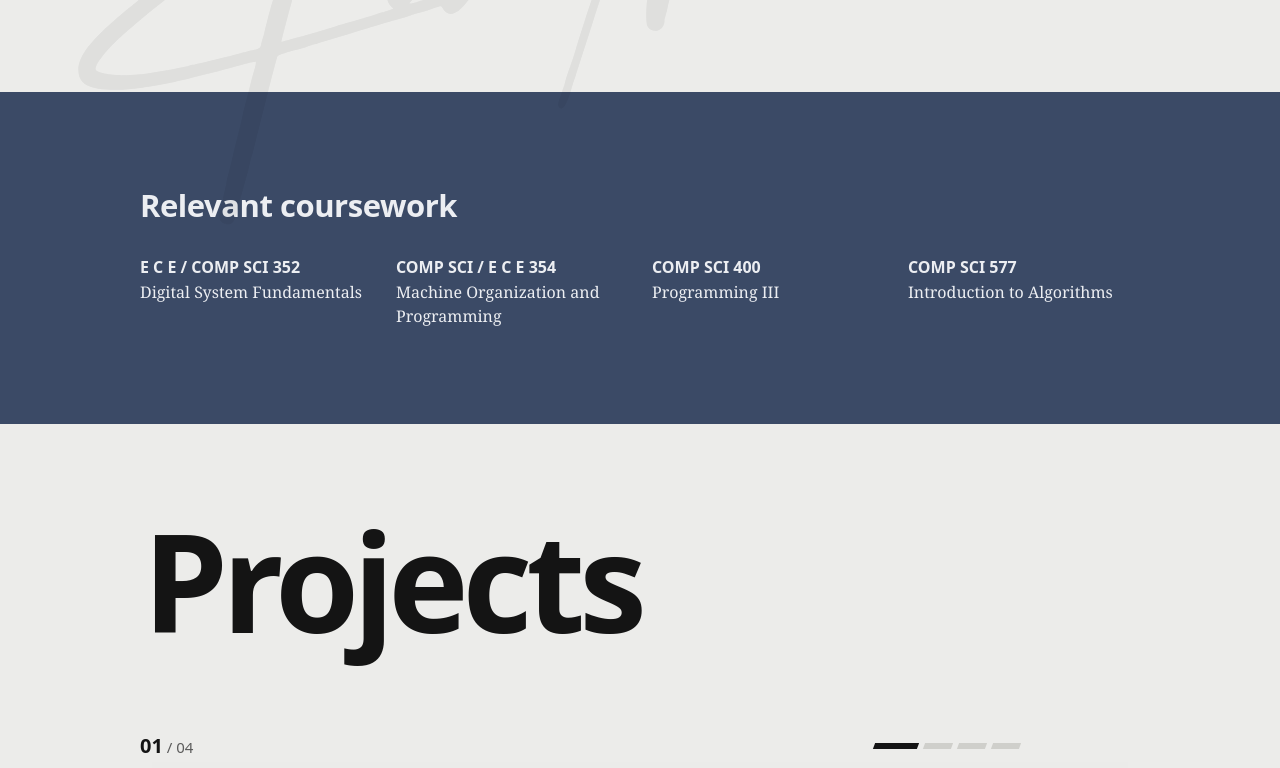
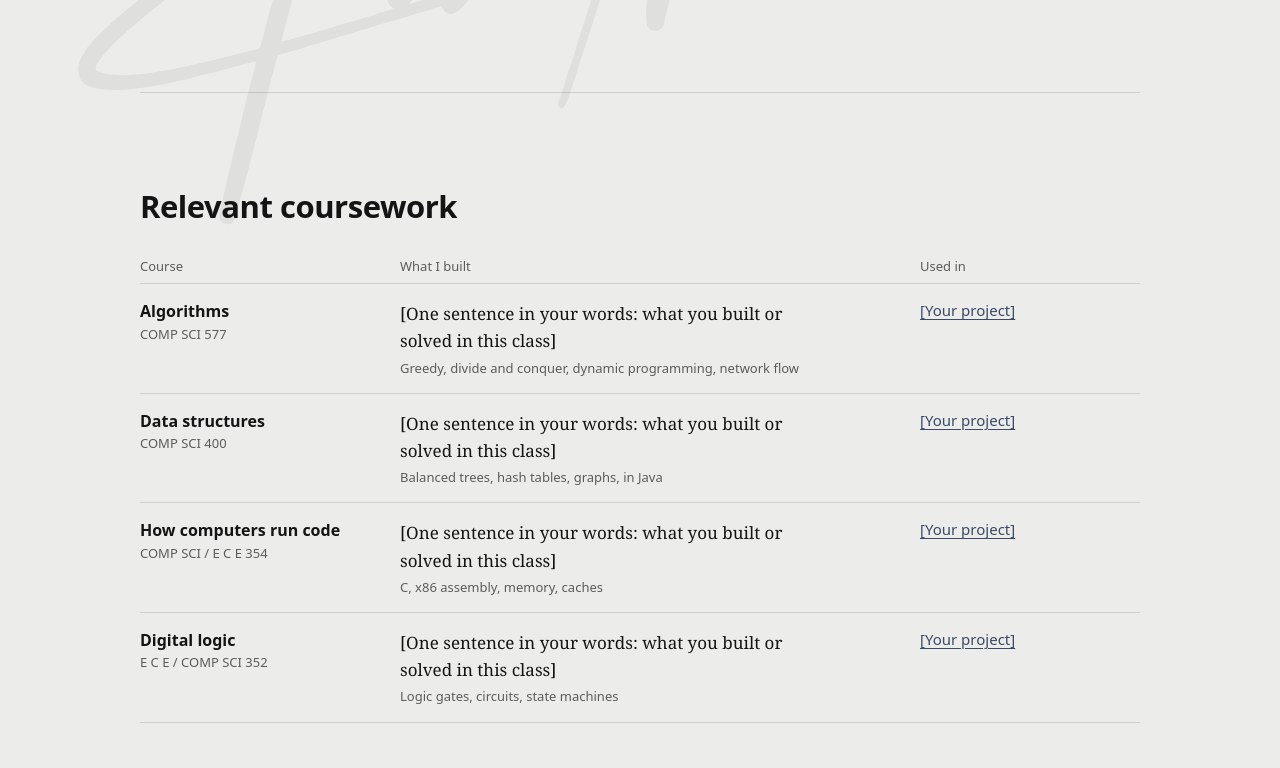
Before and after one commit to rohannuthi7/rohannuthi7.github.io, an Astro site: page / in a window 1280 px wide. Shown: the part 552-1320 px from the top of the page. Built offline with nearby package versions, Linux system fonts and the light colour scheme; Astro itself is replaced by a stand-in of ours.

Commit message:
Rebuild coursework as a table and unify section headings
Coursework is now a three-column table (course, what I built, used in)
on the page background under a hairline. The Projects heading uses the
same h2 style as the other sections.

Co-Authored-By: Claude Fable 5.2 <noreply@anthropic.com>

```diff
--- a/src/components/ProjectDeck.astro
+++ b/src/components/ProjectDeck.astro
@@ -15,8 +15,8 @@ const { projects } = Astro.props;
 const pad = (n: number) => String(n).padStart(2, '0');
 ---
 <section id="projects" class="section deck" aria-labelledby="projects-title">
-  <div class="container deck-head">
-    <h2 id="projects-title" class="deck-title">Projects</h2>
+  <div class="container">
+    <h2 id="projects-title" class="h2 section-title">Projects</h2>
   </div>
   <div class="deck-container runway">
     <div class="stage">
--- a/src/data/coursework.ts
+++ b/src/data/coursework.ts
@@ -1,6 +1,19 @@
-// Courses shown on the home page, lowest catalogue number first. `term` is
-// set only while a course is in progress.
-export type Course = { number: string; title: string; term?: string };
+// Courses shown on the home page, highest catalogue number first.
+//
+// `name` is the plain-English name; `number` is the catalogue listing.
+// `built` is one sentence, in Rohan's words, on what he built or solved in the
+// class. `project` is the slug of a project on this site that used the course
+// (a folder name under src/content/projects). Until either is filled in, the
+// page shows a bracketed placeholder. `term` is set only while a course is in
+// progress.
+export type Course = {
+  number: string;
+  name: string;
+  topics: string;
+  built?: string;
+  project?: string;
+  term?: string;
+};
 
 /** "COMP SCI / E C E 354" -> 354 */
 export function catalogNumber(course: Course): number {
@@ -8,8 +21,24 @@ export function catalogNumber(course: Course): number {
 }
 
 export const coursework: Course[] = [
-  { number: 'E C E / COMP SCI 352', title: 'Digital System Fundamentals' },
-  { number: 'COMP SCI / E C E 354', title: 'Machine Organization and Programming' },
-  { number: 'COMP SCI 400', title: 'Programming III' },
-  { number: 'COMP SCI 577', title: 'Introduction to Algorithms' },
+  {
+    number: 'COMP SCI 577',
+    name: 'Algorithms',
+    topics: 'Greedy, divide and conquer, dynamic programming, network flow',
+  },
+  {
+    number: 'COMP SCI 400',
+    name: 'Data structures',
+    topics: 'Balanced trees, hash tables, graphs, in Java',
+  },
+  {
+    number: 'COMP SCI / E C E 354',
+    name: 'How computers run code',
+    topics: 'C, x86 assembly, memory, caches',
+  },
+  {
+    number: 'E C E / COMP SCI 352',
+    name: 'Digital logic',
+    topics: 'Logic gates, circuits, state machines',
+  },
 ];
--- a/src/pages/index.astro
+++ b/src/pages/index.astro
@@ -18,7 +18,7 @@ const experience = (await getCollection('experience')).sort(byStartDesc);
 // The signature again, large and faint behind the intro. Decorative: the
 // footer copy carries the accessible name.
 const watermark = signatureSvg.replace(/ role="img" aria-label="[^"]*" class="signature"/, ' aria-hidden="true" focusable="false" class="intro-signature"');
-const byNumber = (a: { number: string }, b: { number: string }) => catalogNumber(a) - catalogNumber(b);
+const byNumber = (a: { number: string }, b: { number: string }) => catalogNumber(b) - catalogNumber(a);
 ---
 <Base title={site.title} description={site.description} ogImage="/og/home.png" signature>
   <div class="intro">
@@ -51,17 +51,34 @@ const byNumber = (a: { number: string }, b: { number: string }) => catalogNumber
   </section>
   </div>
 
-  <section id="coursework" class="section section-case">
+  <section id="coursework" class="section section-ruled">
     <div class="container">
       <h2 class="h2 section-title">Relevant coursework</h2>
-      <ul class="courses">
-        {[...coursework].sort(byNumber).map((c) => (
-          <li class="course">
-            <span class="course-num">{c.number}</span>
-            <span class="course-title">{c.title}{c.term && <span class="kicker term">{c.term}</span>}</span>
-          </li>
-        ))}
-      </ul>
+      <table class="courses">
+        <thead>
+          <tr><th scope="col">Course</th><th scope="col">What I built</th><th scope="col">Used in</th></tr>
+        </thead>
+        <tbody>
+          {[...coursework].sort(byNumber).map((c) => {
+            const used = projects.find((p) => p.id === c.project);
+            return (
+              <tr>
+                <th scope="row" class="course-name">
+                  {c.name}
+                  <span class="course-num">{c.number}{c.term && ` (${c.term})`}</span>
+                </th>
+                <td class="course-built">
+                  <p>{c.built ?? '[One sentence in your words: what you built or solved in this class]'}</p>
+                  <p class="course-topics">{c.topics}</p>
+                </td>
+                <td class="course-used">
+                  {used ? <a href={`/projects/${used.id}`}>{used.data.title}</a> : <span class="todo-link">[Your project]</span>}
+                </td>
+              </tr>
+            );
+          })}
+        </tbody>
+      </table>
     </div>
   </section>
 
--- a/src/styles/site.css
+++ b/src/styles/site.css
@@ -73,17 +73,19 @@ h1, h2, h3 { text-wrap: balance; }
 @media (max-width: 720px) { .lrow { grid-template-columns: minmax(0, 1fr); } .lrow .kicker { padding-bottom: 8px; } }
 
 /* Section rhythm: every section after About has 96px above and below, the
-   h2, then 32px to content. Surfaces alternate page / tint / page; the
-   surface edge is the boundary, so there are no hairlines between sections. */
+   h2, then 32px to content. Coursework sits on the page background
+   under a hairline; Skills keeps the tinted surface. */
 .section { padding-top: var(--space-12); padding-bottom: var(--space-12); }
 .section-tint { background: var(--surface); --line: var(--surface-line); --img-border: var(--surface-line); }
-/* Slate-blue surface, the same --case-bg as the project pages and card hover
-   bar. Text 7.7:1 and muted 5.4:1 on the light-mode blue (more in dark mode). */
-.section-case { background: var(--case-bg); color: var(--case-fg); --fg: var(--case-fg); --muted: #C3CAD6; --line: rgb(255 255 255 / 0.2); --img-border: transparent; }
+/* A section on the page background, set off from the one above by a hairline
+   the width of the content column. */
+.section-ruled { padding-top: 0; }
+.section-ruled > .container::before { content: ""; display: block; border-top: 1px solid var(--line); margin-bottom: var(--space-12); }
 .section-title { margin-bottom: var(--space-4); }
 @media (max-width: 720px) {
   .section { padding-top: var(--space-8); padding-bottom: var(--space-8); }
   .section-title { margin-bottom: var(--space-3); }
+  .section-ruled > .container::before { margin-bottom: var(--space-8); }
 }
 
 /* About. The intro wraps the hero and About so the signature can sit behind
@@ -120,21 +122,34 @@ h1, h2, h3 { text-wrap: balance; }
 }
 @media (max-width: 480px) { .hero h1 { font-size: 40px; } .lede { font-size: 17px; } .h2 { font-size: 25px; } .body { font-size: 16px; } }
 
-/* Coursework: a short list, lowest catalogue number first. */
-.courses { display: grid; grid-template-columns: repeat(4, minmax(0, 1fr)); gap: 24px; }
-.course { display: flex; flex-direction: column; gap: 2px; }
-.course-num { font-size: 16px; line-height: 1.4; font-weight: 600; }
-.course-title { font-family: var(--font-serif); font-size: 16px; line-height: 1.5; }
-.course-title .term { margin-left: 6px; white-space: nowrap; }
-@media (max-width: 720px) { .courses { grid-template-columns: repeat(2, minmax(0, 1fr)); } }
+/* Coursework: a three-column table. Course name and number, what was built
+   (serif, with the topics underneath), and the project that used it. */
+.courses { width: 100%; border-collapse: collapse; text-align: left; font-family: var(--font-sans); }
+.courses th, .courses td { padding: 16px 24px 16px 0; vertical-align: top; border-bottom: 1px solid var(--line); }
+.courses th:last-child, .courses td:last-child { padding-right: 0; }
+.courses thead th { padding-top: 0; padding-bottom: 8px; font-size: 13px; line-height: 1.4; font-weight: 400; color: var(--muted); }
+.course-name { width: 26%; font-size: 16px; line-height: 1.4; font-weight: 600; }
+.course-num { display: block; margin-top: 2px; font-size: 13px; font-weight: 400; color: var(--muted); }
+.course-built p:first-child { font-family: var(--font-serif); font-size: 17px; line-height: 1.6; max-width: 46ch; text-wrap: pretty; }
+.course-topics { margin-top: 4px; font-size: 13px; line-height: 1.4; color: var(--muted); }
+.course-used { width: 22%; font-size: 15px; line-height: 1.4; }
+.todo-link { color: var(--accent); text-decoration: underline; text-underline-offset: 3px; }
+/* Phones: each course stacks into one block; the column heads are kept for
+   screen readers only. */
+@media (max-width: 720px) {
+  .courses, .courses tbody, .courses tr, .courses th, .courses td { display: block; width: auto; }
+  .courses thead { position: absolute; width: 1px; height: 1px; overflow: hidden; clip-path: inset(50%); white-space: nowrap; }
+  .courses tbody tr { padding: 16px 0; border-bottom: 1px solid var(--line); }
+  .courses tbody tr:first-child { border-top: 1px solid var(--line); }
+  .courses tbody th, .courses tbody td { padding: 0; border: 0; }
+  .course-built, .course-used { margin-top: 8px; }
+}
 
 /* Projects: pinned card deck. The sticky stage holds the card box in the
    viewport while the runway (one 100vh segment per card) scrolls under it.
    Each card reads its distance from the front, --d, and positions itself. */
 .deck { padding-bottom: 0; }
-/* Header: the section's oversized title. */
-.deck-head { display: flex; justify-content: space-between; align-items: flex-end; gap: 24px; margin-bottom: var(--space-6); }
-.deck-title { font-size: clamp(64px, 11vw, 136px); line-height: 0.9; letter-spacing: -0.045em; font-weight: 750; padding: 0 0.12em 0.04em 0.02em; }
+/* Header: the same h2 as every other section. */
 /* The card's left edge lines up with the content column; the 140px right
    padding leaves room for three 40px stack slivers to overhang the column. */
 .deck-container { width: min(100%, calc(var(--container) + 120px)); margin-left: max(0px, calc((100% - var(--container)) / 2)); padding: 0 140px 0 20px; }
@@ -255,7 +270,6 @@ h1, h2, h3 { text-wrap: balance; }
   .deck .cardbox { height: auto; display: flex; flex-direction: column; gap: 24px; }
   .deck .card, .deck:not([data-js]) .card { position: relative; inset: auto; transform: none; opacity: 1; }
   .deck .card-back, .deck .deck-panel, .deck .deck-now { display: none; }
-  .deck-head { flex-direction: column; align-items: flex-start; gap: 12px; margin-bottom: var(--space-4); }
   /* Phones: no hover, so show the first photo whole, at its own shape. */
   .strip, .deck:not([data-js]) .strip { flex: 0 0 auto; height: auto; container-type: normal; }
   .frame:not(:first-child) { display: none; }
```
